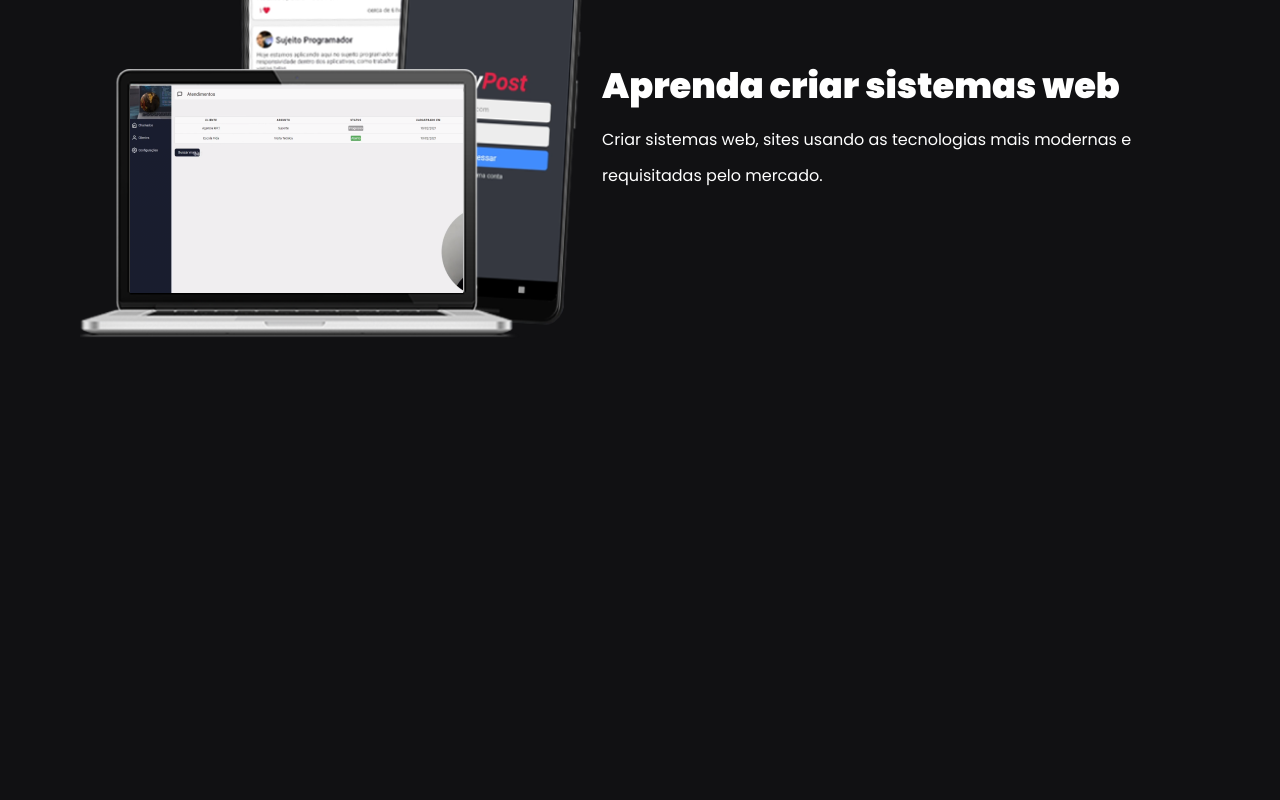
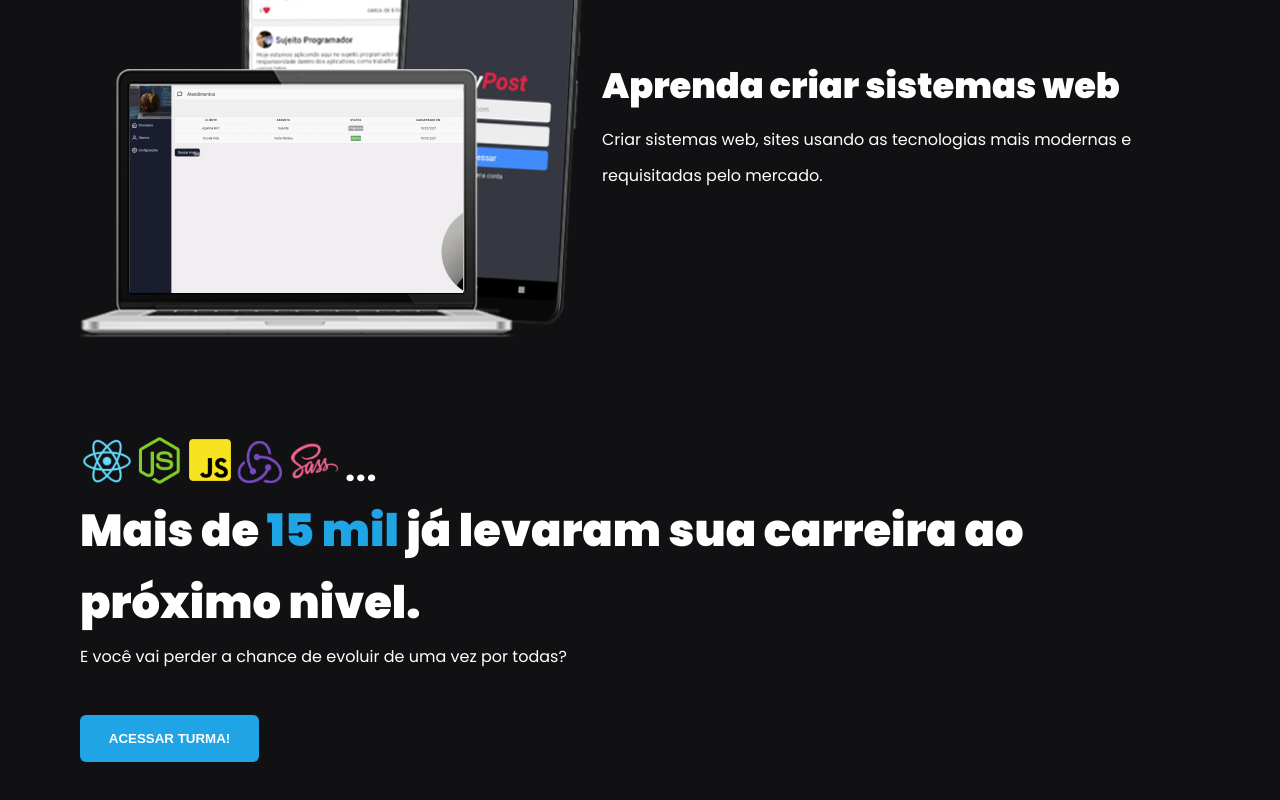
Before and after one commit to Sh4kaa/pagina-web-com-cms, a Next.js app: page / in a window 1280 px wide. Shown: the part 1687-2487 px from the top of the page. Before the commit the page ends 2114 px from the top, so only its background shows below. Built offline with nearby package versions, Linux system fonts and the light colour scheme.

Commit message:
styles: footer

```diff
--- a/src/pages/index.tsx
+++ b/src/pages/index.tsx
@@ -1,5 +1,8 @@
 import Head from 'next/head'
 import styles from '@/styles/home.module.scss'
+import Image from 'next/image'
+
+import techsImage from '@/../public/images/techs.svg'
 
 export default function Home() {
   return (
@@ -47,6 +50,16 @@ export default function Home() {
           </section>
         </div>
 
+        <div className={styles.nextLevelContent}>
+          <Image quality={100} src={techsImage} alt="Tecnologias" />
+          <h2>Mais de <span className={styles.alunos}>15 mil</span> já levaram sua carreira ao próximo nivel.</h2>
+          <span>E você vai perder a chance de evoluir de uma vez por todas?</span>
+          <a>
+            <button>ACESSAR TURMA!</button>
+          </a>
+        </div>
+
+
 
       </main>
     </>
--- a/src/styles/home.module.scss
+++ b/src/styles/home.module.scss
@@ -80,3 +80,110 @@
     color: var(--white);
   }
 }
+
+.nextLevelContent {
+  max-width: 1120px;
+  margin: 6rem auto;
+  display: flex;
+  align-items: flex-start;
+  justify-content: space-between;
+  flex-direction: column;
+
+  h2 {
+    font-size: 2.8rem;
+    line-height: 4.5rem;
+    font-weight: 900;
+    color: var(--white);
+
+    span {
+      font-size: 2.8rem;
+      line-height: 4.5rem;
+      font-weight: 900;
+      color: var(--blue-900);
+    }
+  }
+
+  span {
+    font-size: 1rem;
+    line-height: 2.25rem;
+    color: var(--white);
+  }
+
+  button {
+    background-color: var(--blue-900);
+    border: 0;
+    padding: 1rem 1.8rem;
+    margin-top: 2.5rem;
+    border-radius: 6px;
+    color: var(--white);
+    font-weight: bold;
+  }
+}
+
+@media (max-width: 1095px) {
+  .container {
+    .containerHeader {
+      padding: 0 2rem;
+
+      button {
+        display: block;
+      }
+    }
+
+    img {
+      max-width: 600px;
+    }
+
+    div h1 {
+      font-size: 3rem;
+    }
+
+    div h2 {
+      font-size: 2.3rem;
+
+      span {
+        font-size: 2.3rem;
+      }
+    }
+
+    .sectionContent,
+    .nextLevelContent {
+      padding: 0 2rem;
+    }
+  }
+}
+
+@media (max-width: 950px) {
+  .container {
+    .containerHeader {
+      flex-direction: column;
+
+      button {
+        width: 100%;
+        display: flex;
+        justify-content: center;
+        align-items: center;
+      }
+    }
+
+    div img {
+      max-width: 500px;
+    }
+
+    div h1 {
+      font-size: 3rem;
+    }
+
+    h2 {
+      font-size: 1rem;
+    }
+
+    .sectionContent {
+      flex-direction: column;
+      img {
+        margin-top: 2rem;
+        max-width: 400px;
+      }
+    }
+  }
+}
```
Also changed, not shown: tsconfig.json (+16 -4 lines).
